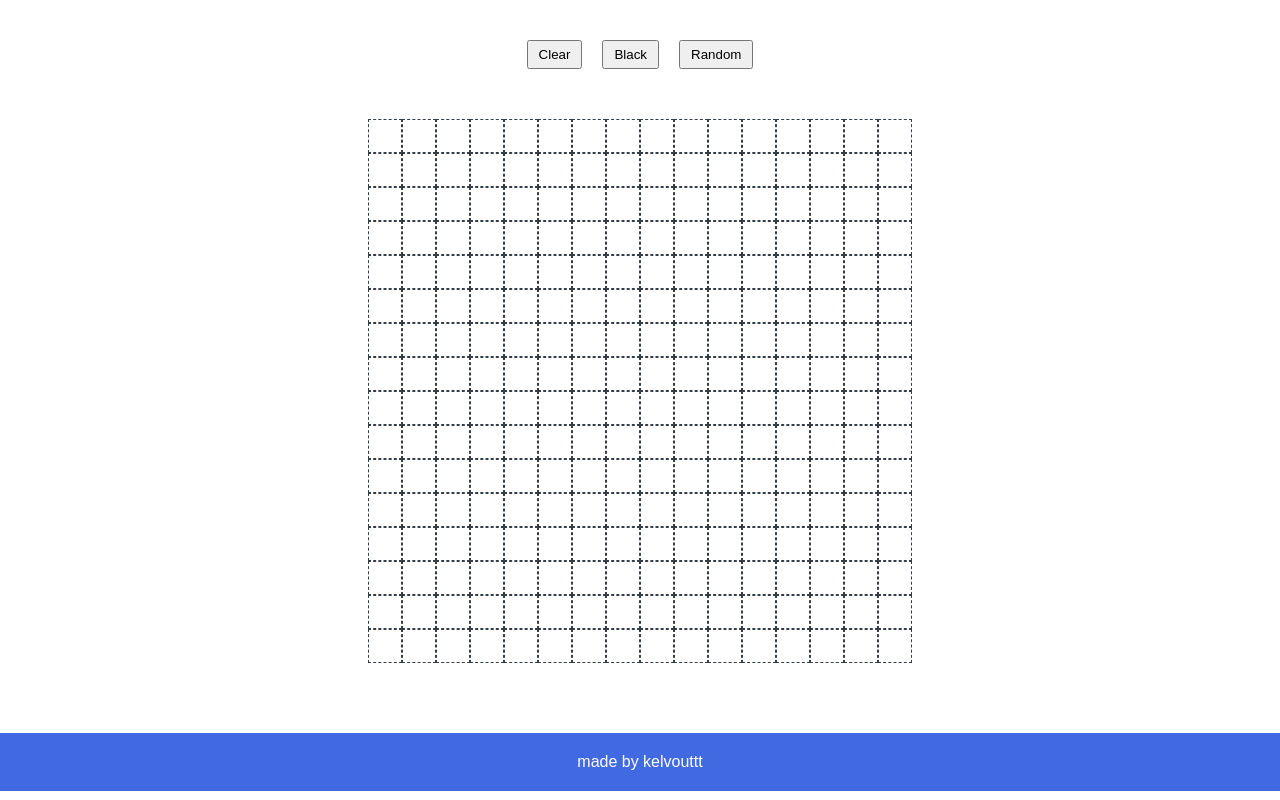
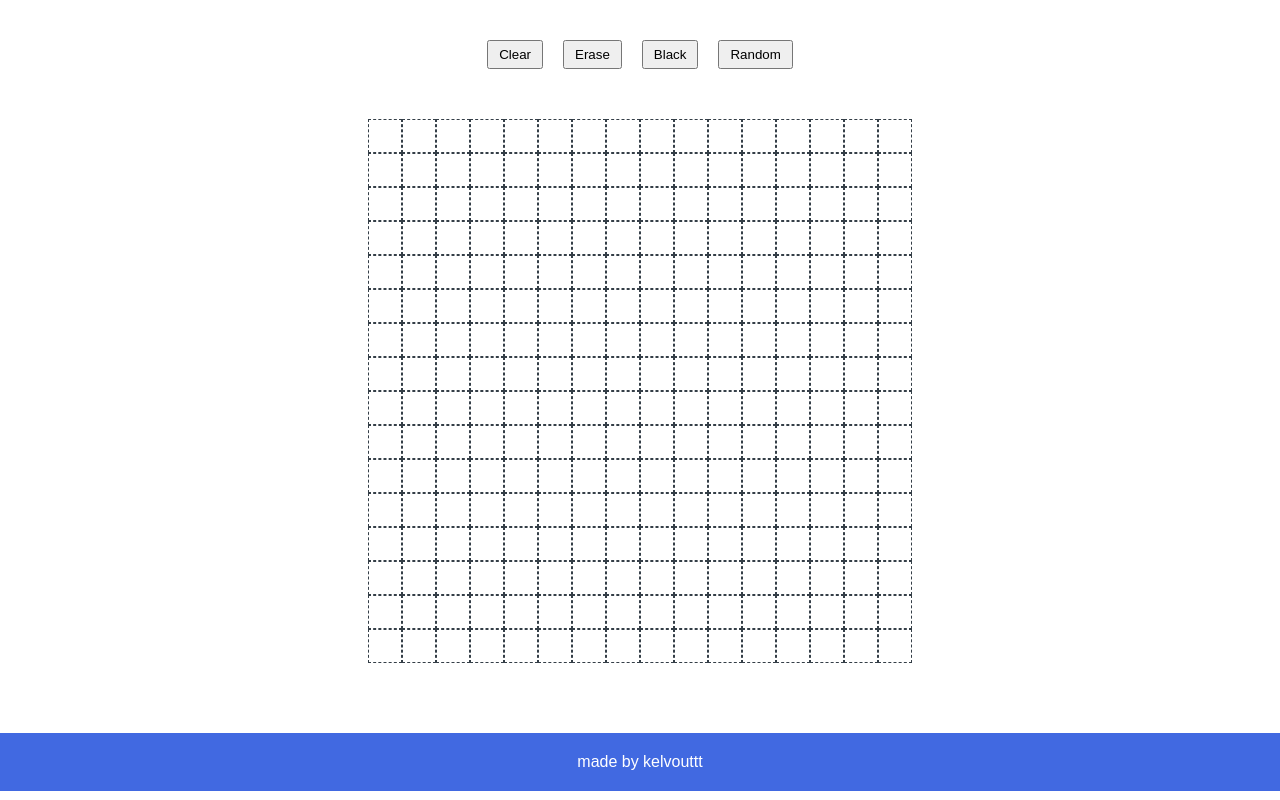
Before and after one commit to kelvouttt/etch-a-sketch, a plain HTML site: page index.html in a window 1280 px wide. Drawn offline with Linux system fonts and the light colour scheme.

Commit message:
adding eraser button

```diff
--- a/index.html
+++ b/index.html
@@ -11,6 +11,7 @@
 <body>
   <header>
     <button class="clear-button">Clear</button>
+    <button class="eraset">Erase</button>
     <!-- <button class="resize">Resize</button> -->
     <button class="black-color">Black</button>
     <button class="random-color">Random</button>
```
